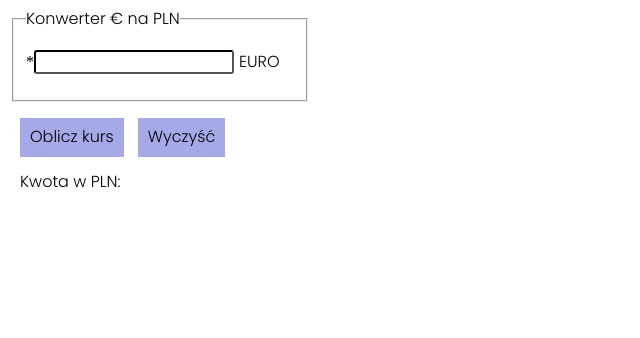
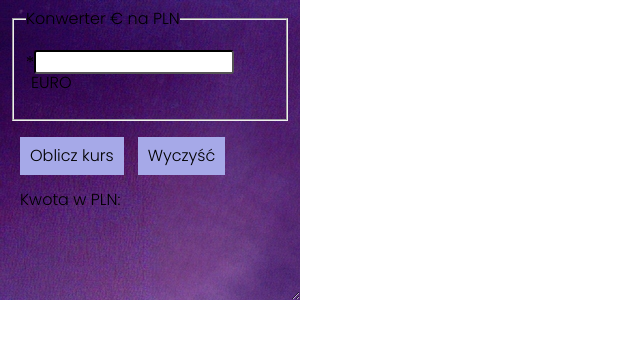
Before and after one commit to kkaroolinaa/currency-converter, a plain HTML site: page index.html in a window 1280 px wide. Shown: the whole page, without its empty margins (0-640 px from the left). Drawn offline with nearby package versions, Linux system fonts and the light colour scheme.

Commit message:
div added

```diff
--- a/index.html
+++ b/index.html
@@ -14,6 +14,8 @@
 </head>
 
 <body>
+    <div class="container">
+        <div class="element">
   <form class="js-form form">
     <fieldset>
       <legend class="form_legend">Konwerter € na PLN</legend>
@@ -28,6 +30,8 @@
     <p><span class="form_result">Kwota w PLN:</span><strong class="js-exchangeRate form_exchangeRate"></strong>
     </p>
   </form>
+        </div>
+        </div>
 </body>
 
 </html>
```
